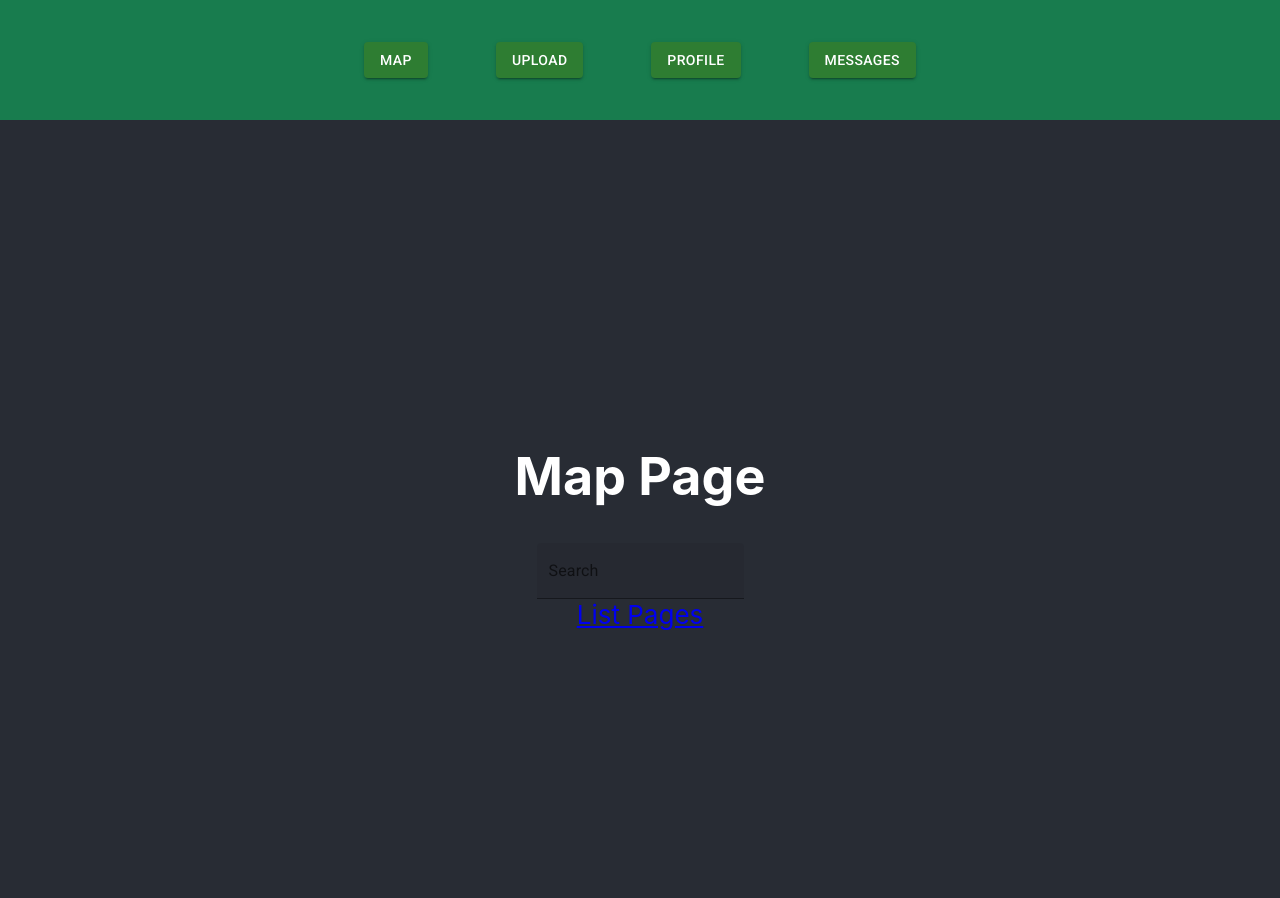
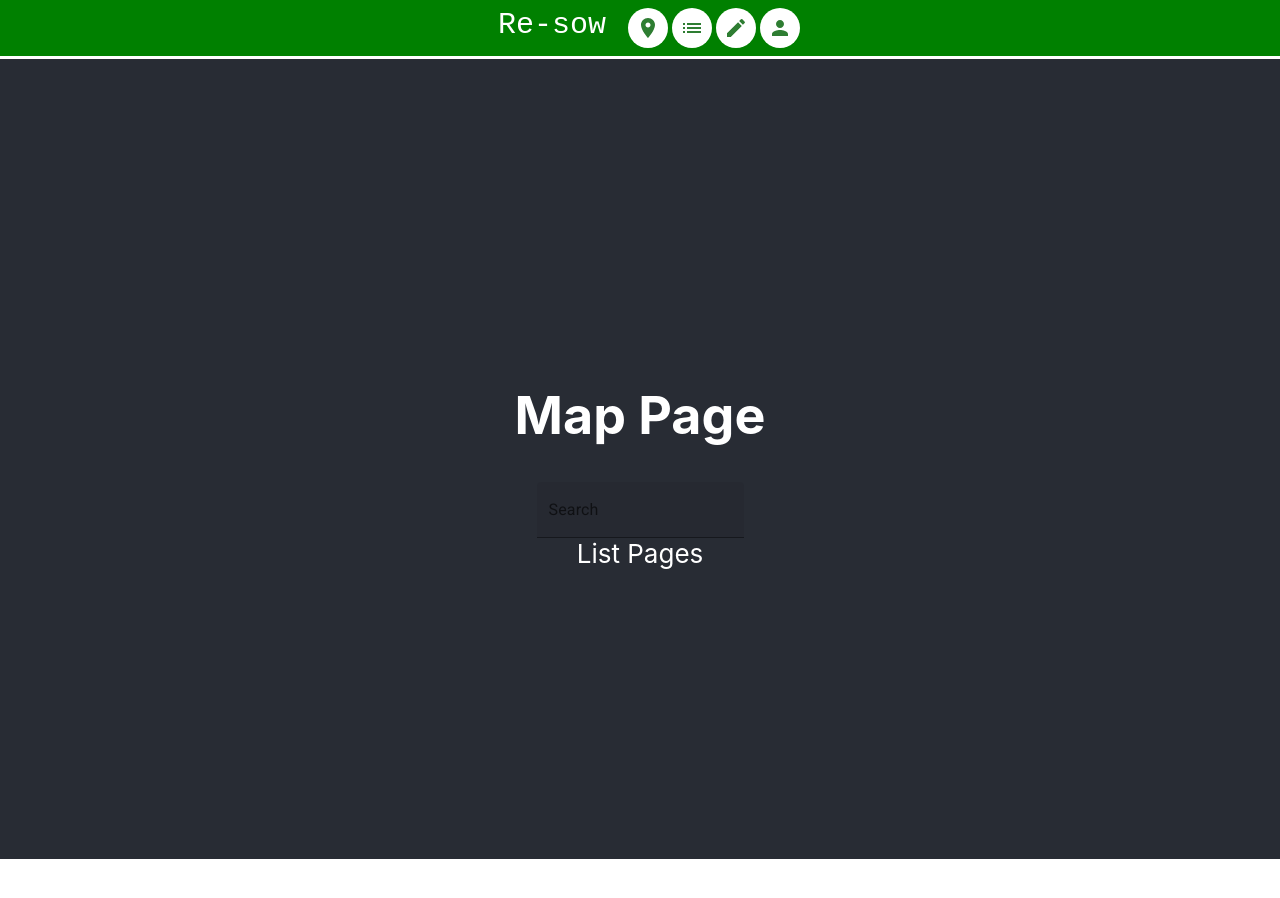
Before and after one commit to sachiniyer/resow, a React (Create React App) app in the folder front-end/: page / in a window 1280 px wide. Shown: the top 898 px of the page. After the commit the page ends 859 px from the top, so only its background shows below. Built offline with nearby package versions, Linux system fonts and the light colour scheme.

Commit message:
refactor footer

```diff
--- a/front-end/src/components/Footer.css
+++ b/front-end/src/components/Footer.css
@@ -8,3 +8,7 @@
     font-size: calc(10px + 2vmin);
     color: white;
 }
+a{
+    color:white;
+    text-decoration: none;
+}
--- a/front-end/src/components/Footer.js
+++ b/front-end/src/components/Footer.js
@@ -5,23 +5,62 @@ import '@fontsource/roboto/500.css';
 import '@fontsource/roboto/700.css';
 
 import * as React from 'react';
-import Button from '@mui/material/Button';
-import Container from '@mui/material/Container';
 import Box from '@mui/material/Box';
+import Avatar from '@mui/material/Avatar';
+import LocationOnIcon from '@mui/icons-material/LocationOn';
+import CreateIcon from '@mui/icons-material/Create';
+import PersonIcon from '@mui/icons-material/Person';
+import ListIcon from '@mui/icons-material/List';
 
 
 function Footer() {
+
   return (
-    <footer className="App-footer">
-      <Container maxWidth="sm">
-        <Box display="flex" justifyContent="space-between">
-          <Button className="Nav-button" color="success" href="/" variant="contained">Map</Button>
-          <Button className="navButton" color="success" href="/UploadItem" variant="contained">Upload</Button>
-          <Button className="navButton" color="success" href="/UserProfile" variant="contained">Profile</Button>
-          <Button className="navButton" color="success" href="/Messages" variant="contained">Messages</Button>
+    <>
+    <Box sx = {{zIndex:1, position:"fixed",width:1,alignItems:"center",justifyContent:"center",display:"flex",backgroundColor:"green"}}>
+      <Box sx={{width:{xs:0.85,sm:0.45,md: 0.25}, margin: 1,display:"flex", justifyContent:"space-between"}}>
+        <Box sx={{height:40,width:0.45,fontSize:30,color:"white", fontWeight:100,fontFamily:'monospace'}}>
+          <a href="/">Re-sow</a>
         </Box>
-      </Container>
-    </footer>
+
+        <Box>
+          <a href="/">
+            <Avatar sx={{backgroundColor:"white", width: 40, height: 40 }}>
+              <LocationOnIcon color="success" fontSize = "medium" />
+            </Avatar>
+          </a>
+        </Box>
+        <Box>
+          <a href="/Map/ItemsList">
+            <Avatar sx={{backgroundColor:"white", width: 40, height: 40 }}>
+              <ListIcon color="success" fontSize = "medium"/>
+            </Avatar>
+          </a>
+        </Box>
+        <Box>
+          <a href="/UploadItem">
+            <Avatar sx={{backgroundColor:"white", width: 40, height: 40 }}>
+              <CreateIcon color="success" fontSize = "medium"/>
+            </Avatar>
+          </a>
+        </Box>
+        <Box>
+          <a href="/UserProfile">
+            <Avatar sx={{backgroundColor:"white", width: 40, height: 40 }}>
+              <PersonIcon color="success" fontSize = "medium"/>
+            </Avatar>
+          </a>
+        </Box>
+      </Box>
+    </Box>
+    <Box sx={{border:"solid", height:53, opacity:0}}>
+
+    </Box>
+    </>
+
+
+
+
   );
 }
 
```
